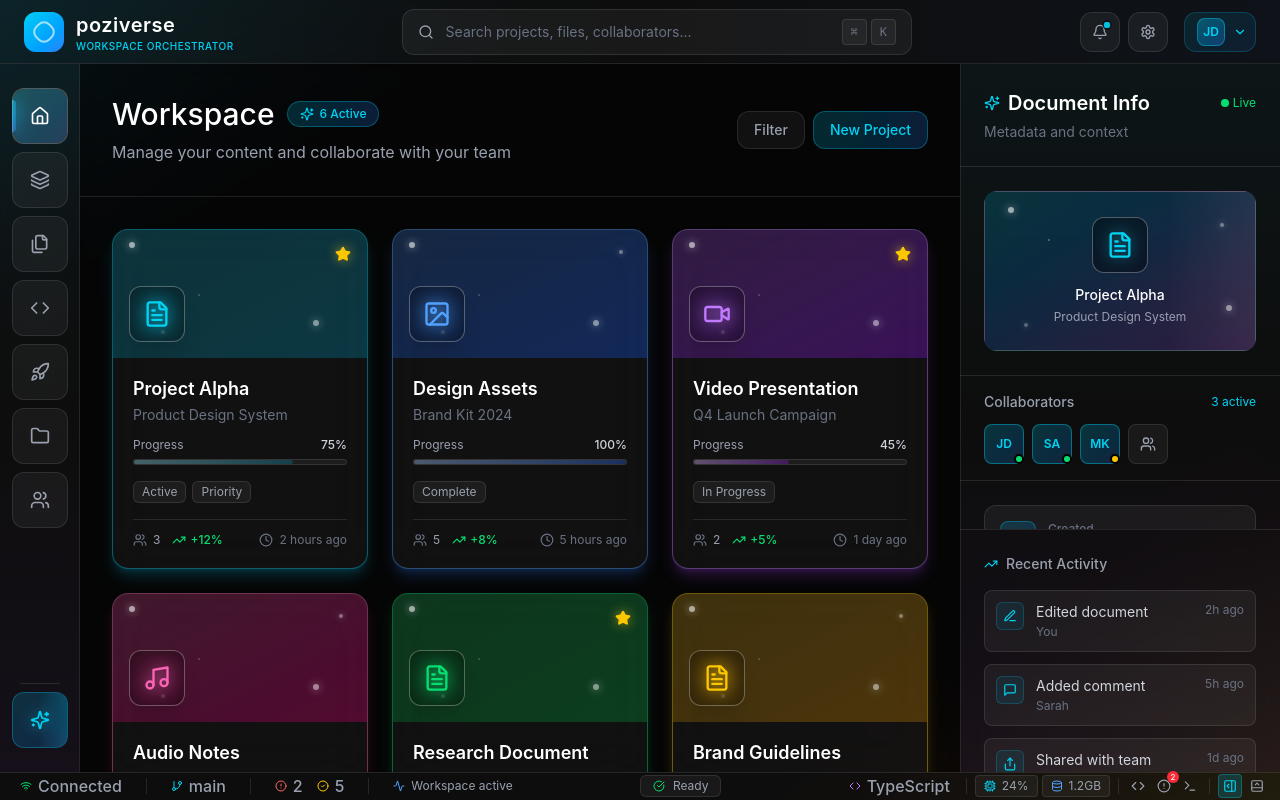
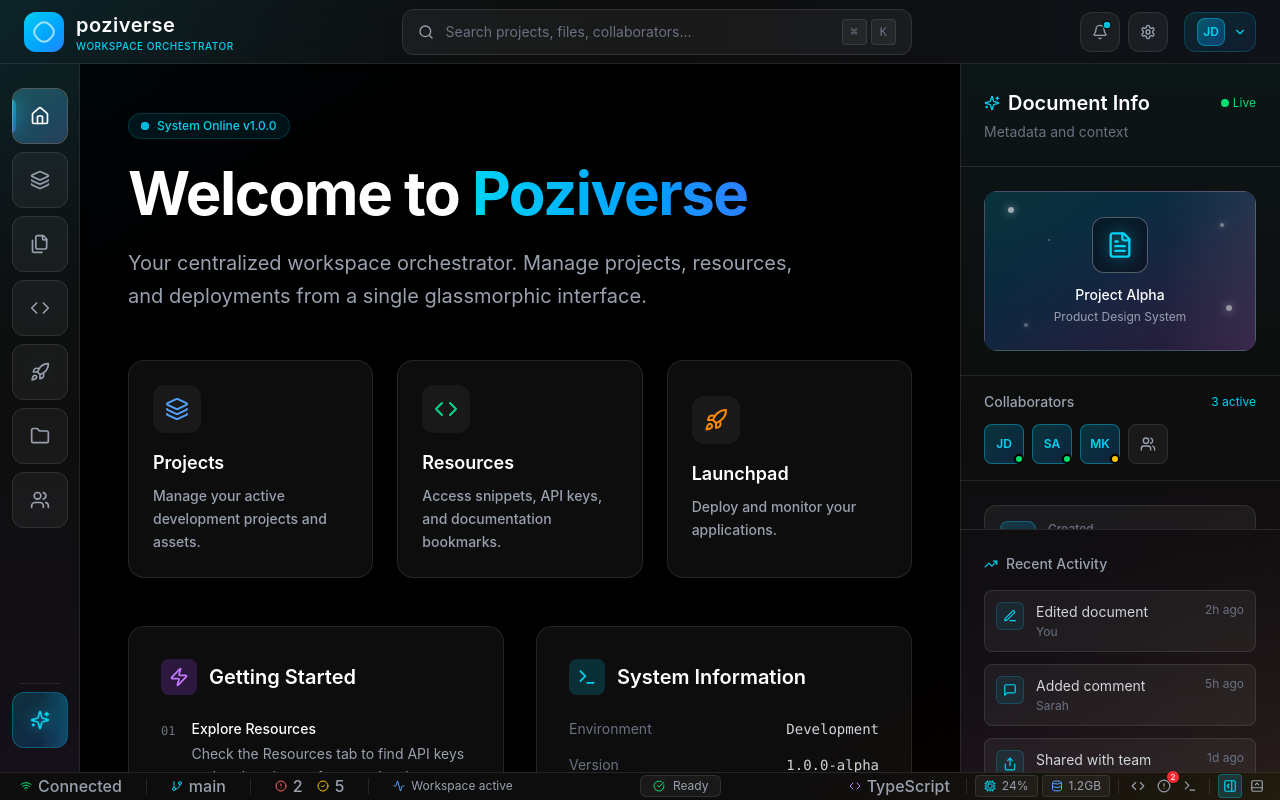
Before and after one commit to 0Reliance/Poziverselanding, a React (Vite) app: page / in a window 1280 px wide. Built offline with nearby package versions, Linux system fonts and the light colour scheme.

Commit message:
Redesign Home experience and update specifications

```diff
--- a/src/app/App.tsx
+++ b/src/app/App.tsx
@@ -57,6 +57,7 @@ import { MetadataSidebar } from './components/MetadataSidebar';
 import { BottomStatusBar } from './components/BottomStatusBar';
 import { BottomPanels } from './components/BottomPanels';
 import { ResourcesView } from './components/resources/ResourcesView';
+import { HomeView } from './components/HomeView';
 
 export default function App() {
   // Navigation state
@@ -140,7 +141,12 @@ export default function App() {
             selectedItem={selectedNavItem}
             onSelectItem={(item) => {
               setSelectedNavItem(item);
-              setExpandedMenu(true);
+              // Only expand menu for items that have sub-menus or complex views
+              if (item !== 'home') {
+                setExpandedMenu(true);
+              } else {
+                setExpandedMenu(false);
+              }
             }}
           />
 
@@ -167,6 +173,11 @@ export default function App() {
             <UserControl selectedView={selectedUserControlView} />
           ) : selectedNavItem === 'resources' ? (
             <ResourcesView selectedCategory={selectedResourceCategory} />
+          ) : selectedNavItem === 'home' ? (
+            <HomeView onNavigate={(nav) => {
+              setSelectedNavItem(nav);
+              if (nav !== 'home') setExpandedMenu(true);
+            }} />
           ) : (
             <Workspace selectedNavItem={selectedNavItem} />
           )}
--- /dev/null
+++ b/src/app/components/HomeView.tsx
@@ -0,0 +1,194 @@
+import { motion } from 'motion/react';
+import { ArrowRight, Book, Code, Layers, Rocket, Shield, Terminal, Zap } from 'lucide-react';
+
+export function HomeView({ onNavigate }: { onNavigate: (navItem: string) => void }) {
+  return (
+    <div className="h-full w-full overflow-y-auto bg-black/20 backdrop-blur-sm">
+      <div className="max-w-5xl mx-auto p-8 md:p-12 space-y-12">
+
+        {/* Hero Section */}
+        <motion.div
+          initial={{ opacity: 0, y: 20 }}
+          animate={{ opacity: 1, y: 0 }}
+          transition={{ duration: 0.5 }}
+          className="space-y-6"
+        >
+          <div className="inline-flex items-center gap-2 px-3 py-1 rounded-full bg-cyan-500/10 border border-cyan-500/20 text-cyan-400 text-xs font-medium">
+            <span className="relative flex h-2 w-2">
+              <span className="animate-ping absolute inline-flex h-full w-full rounded-full bg-cyan-400 opacity-75"></span>
+              <span className="relative inline-flex rounded-full h-2 w-2 bg-cyan-500"></span>
+            </span>
+            System Online v1.0.0
+          </div>
+
+          <h1 className="text-4xl md:text-6xl font-bold text-white tracking-tight">
+            Welcome to <span className="text-transparent bg-clip-text bg-gradient-to-r from-cyan-400 to-blue-500">Poziverse</span>
+          </h1>
+
+          <p className="text-xl text-gray-400 max-w-2xl leading-relaxed">
+            Your centralized workspace orchestrator. Manage projects, resources, and deployments from a single glassmorphic interface.
+          </p>
+        </motion.div>
+
+        {/* Quick Navigation Grid */}
+        <div className="grid grid-cols-1 md:grid-cols-3 gap-6">
+          <QuickLinkCard
+            icon={Layers}
+            title="Projects"
+            description="Manage your active development projects and assets."
+            color="blue"
+            onClick={() => onNavigate('projects')}
+            delay={0.1}
+          />
+          <QuickLinkCard
+            icon={Code}
+            title="Resources"
+            description="Access snippets, API keys, and documentation bookmarks."
+            color="emerald"
+            onClick={() => onNavigate('resources')}
+            delay={0.2}
+          />
+          <QuickLinkCard
+            icon={Rocket}
+            title="Launchpad"
+            description="Deploy and monitor your applications."
+            color="orange"
+            onClick={() => onNavigate('launchpad')}
+            delay={0.3}
+          />
+        </div>
+
+        {/* Documentation & Instructions */}
+        <motion.div
+          initial={{ opacity: 0 }}
+          animate={{ opacity: 1 }}
+          transition={{ duration: 0.5, delay: 0.4 }}
+          className="grid grid-cols-1 lg:grid-cols-2 gap-8"
+        >
+          {/* Getting Started */}
+          <div className="p-8 rounded-2xl bg-white/5 border border-white/10 space-y-6">
+            <div className="flex items-center gap-3">
+              <div className="p-2 rounded-lg bg-purple-500/20 text-purple-400">
+                <Zap className="w-5 h-5" />
+              </div>
+              <h2 className="text-xl font-semibold text-white">Getting Started</h2>
+            </div>
+
+            <div className="space-y-4">
+              <InstructionStep number="01" title="Explore Resources" text="Check the Resources tab to find API keys and code snippets for your development." />
+              <InstructionStep number="02" title="Manage Projects" text="Use the Projects view to organize your ongoing work and assets." />
+              <InstructionStep number="03" title="Deploy" text="Ready to ship? Head to the Launchpad to manage your deployments." />
+            </div>
+          </div>
+
+          {/* System Info */}
+          <div className="p-8 rounded-2xl bg-white/5 border border-white/10 space-y-6">
+            <div className="flex items-center gap-3">
+              <div className="p-2 rounded-lg bg-cyan-500/20 text-cyan-400">
+                <Terminal className="w-5 h-5" />
+              </div>
+              <h2 className="text-xl font-semibold text-white">System Information</h2>
+            </div>
+
+            <div className="space-y-4">
+              <InfoRow label="Environment" value="Development" />
+              <InfoRow label="Version" value="1.0.0-alpha" />
+              <InfoRow label="Region" value="us-east-1" />
+              <InfoRow label="Last Sync" value="Just now" />
+
+              <div className="pt-4 mt-4 border-t border-white/10">
+                <h3 className="text-sm font-medium text-gray-400 mb-3">Active Services</h3>
+                <div className="flex gap-2">
+                  <ServiceBadge name="Auth" status="online" />
+                  <ServiceBadge name="Database" status="online" />
+                  <ServiceBadge name="Storage" status="online" />
+                </div>
+              </div>
+            </div>
+          </div>
+        </motion.div>
+
+        {/* Footer Links */}
+        <motion.div
+          initial={{ opacity: 0 }}
+          animate={{ opacity: 1 }}
+          transition={{ duration: 0.5, delay: 0.6 }}
+          className="flex flex-wrap gap-6 pt-8 border-t border-white/10"
+        >
+          <FooterLink icon={Book} label="Documentation" href="#" />
+          <FooterLink icon={Shield} label="Security Policy" href="#" />
+          <FooterLink icon={Code} label="API Reference" href="#" />
+        </motion.div>
+
+      </div>
+    </div>
+  );
+}
+
+function QuickLinkCard({ icon: Icon, title, description, color, onClick, delay }: any) {
+  const colors: any = {
+    blue: "group-hover:border-blue-500/50 group-hover:shadow-blue-500/20 text-blue-400",
+    emerald: "group-hover:border-emerald-500/50 group-hover:shadow-emerald-500/20 text-emerald-400",
+    orange: "group-hover:border-orange-500/50 group-hover:shadow-orange-500/20 text-orange-400",
+  };
+
+  return (
+    <motion.button
+      initial={{ opacity: 0, y: 20 }}
+      animate={{ opacity: 1, y: 0 }}
+      transition={{ duration: 0.4, delay }}
+      onClick={onClick}
+      className={`group text-left p-6 rounded-2xl bg-white/5 border border-white/10 transition-all duration-300 hover:bg-white/10 ${colors[color].split(' ')[0]} ${colors[color].split(' ')[1]}`}
+    >
+      <div className={`mb-4 p-3 rounded-xl bg-white/5 w-fit ${colors[color].split(' ').pop()}`}>
+        <Icon className="w-6 h-6" />
+      </div>
+      <h3 className="text-lg font-semibold text-white mb-2 flex items-center gap-2">
+        {title}
+        <ArrowRight className="w-4 h-4 opacity-0 -translate-x-2 group-hover:opacity-100 group-hover:translate-x-0 transition-all" />
+      </h3>
+      <p className="text-sm text-gray-400 leading-relaxed">
+        {description}
+      </p>
+    </motion.button>
+  );
+}
+
+function InstructionStep({ number, title, text }: any) {
+  return (
+    <div className="flex gap-4">
+      <span className="text-xs font-mono text-gray-500 pt-1">{number}</span>
+      <div>
+        <h4 className="text-sm font-medium text-white mb-1">{title}</h4>
+        <p className="text-sm text-gray-400 leading-relaxed">{text}</p>
+      </div>
+    </div>
+  );
+}
+
+function InfoRow({ label, value }: any) {
+  return (
+    <div className="flex justify-between items-center">
+      <span className="text-sm text-gray-500">{label}</span>
+      <span className="text-sm text-gray-300 font-mono">{value}</span>
+    </div>
+  );
+}
+
+function ServiceBadge({ name, status }: any) {
+  return (
+    <div className="px-2.5 py-1 rounded-md bg-white/5 border border-white/10 flex items-center gap-2">
+      <div className={`w-1.5 h-1.5 rounded-full ${status === 'online' ? 'bg-emerald-500' : 'bg-red-500'}`} />
+      <span className="text-xs text-gray-300">{name}</span>
+    </div>
+  );
+}
+
+function FooterLink({ icon: Icon, label, href }: any) {
+  return (
+    <a href={href} className="flex items-center gap-2 text-sm text-gray-500 hover:text-white transition-colors">
+      <Icon className="w-4 h-4" />
+      {label}
+    </a>
+  );
+}
```
Also changed, not shown: 1 other file (tests, documents, lock files or other folders).
